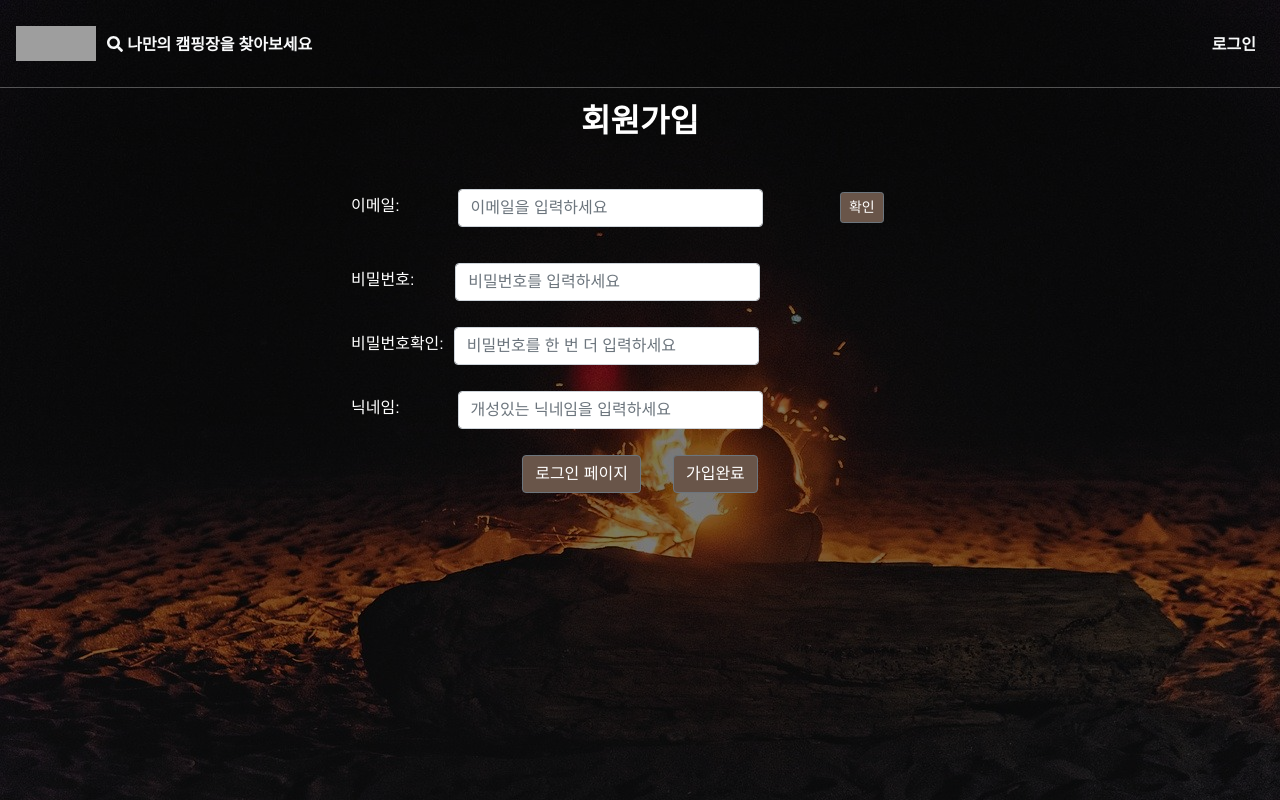
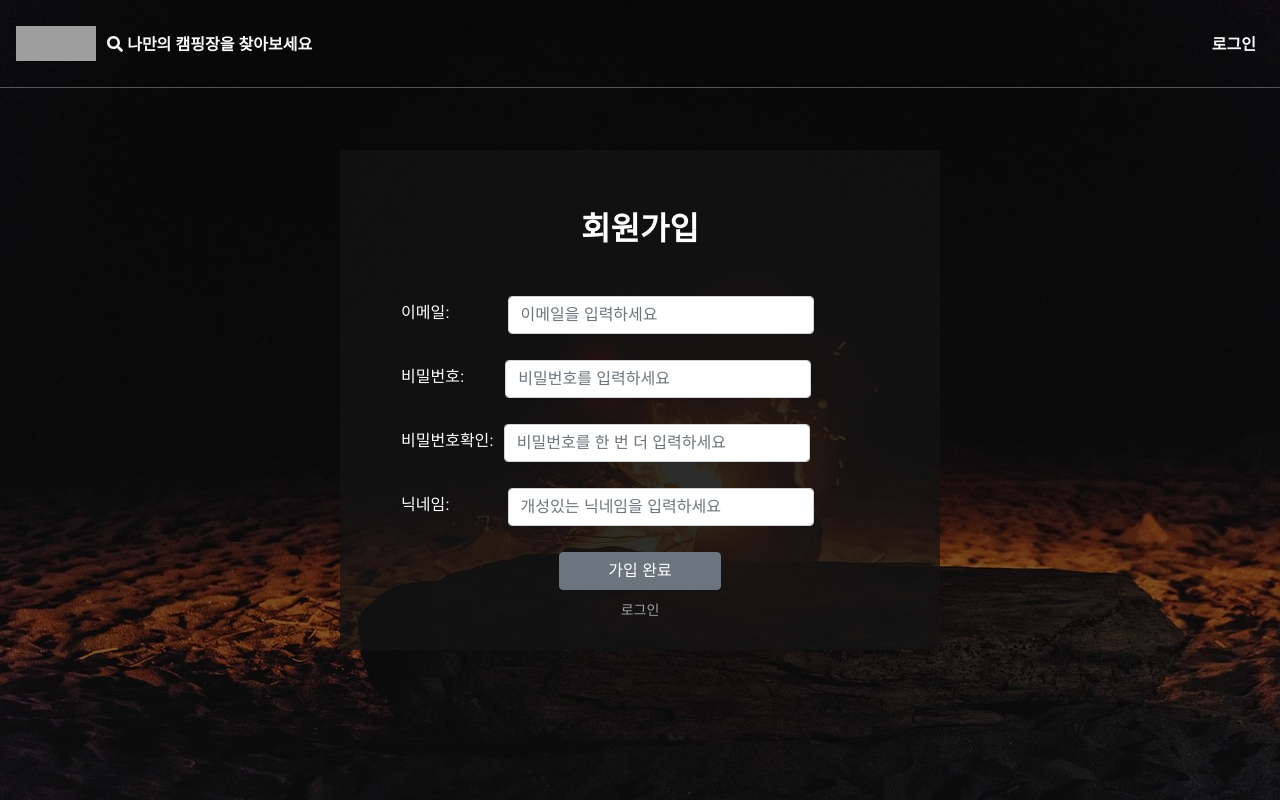
Before and after one commit to parkjw-pro/Camfors, a Vue app in the folder frontend/: page /register in a window 1280 px wide. Built offline with nearby package versions, Linux system fonts and the light colour scheme; no server answers; grey boxes are pictures that could not be loaded; a web font is replaced by a local one.

Commit message:
회원가입, 마이페이지 수정

```diff
--- a/frontend/server.js
+++ b/frontend/server.js
@@ -29,8 +29,8 @@ app.get("/search", function(req, res) {
     }
   });
 });
-app.listen(3000, function() {
+app.listen(2000, function() {
   console.log(
-    "http://15.164.219.18:3000/search/blog?query=검색어 app listening on port 3000!"
+    "https://j4a304.p.ssafy.io/search/search/blog?query=검색어 app listening on port 3000!"
   );
 });
--- a/frontend/src/components/campsite/mypagelike.vue
+++ b/frontend/src/components/campsite/mypagelike.vue
@@ -33,7 +33,7 @@ export default {
         slidesPerView: 2,
         spaceBetween: 20,
         slidesPerGroup: 2,
-        loop: true,
+        loop: false,
         loopFillGroupWithBlank: false,
         pagination: {
           el: ".swiper-pagination",
--- a/frontend/src/views/member/Mypage.vue
+++ b/frontend/src/views/member/Mypage.vue
@@ -98,6 +98,7 @@ export default {
   color: black;
   background-color: rgba(255, 255, 255, 0.356);
   opacity: 0.7;
+  pointer-events: none;
 }
 
 #my2 {
--- a/frontend/src/views/member/Register.vue
+++ b/frontend/src/views/member/Register.vue
@@ -26,19 +26,12 @@
                 <b-form-input
                   type="email"
                   class="ml-5"
-                  style="width:50%; float:left;"
+                  style="width:60%; float:left;"
                   v-model="credentials.email"
                   placeholder="이메일을 입력하세요"
                   required
                   @keypress.enter="check_user_email"
                 ></b-form-input>
-                <b-button
-                  id="btn_signup"
-                  style="margin-top:3px"
-                  size="sm"
-                  @click="check_user_email"
-                  >확인</b-button
-                >
                 <br />
                 <br />
                 <small
@@ -67,7 +60,7 @@
                 <b-form-input
                   type="password"
                   class="mx-4"
-                  style="width:50%; float:left; font-color : black;"
+                  style="width:60%; float:left; font-color : black;"
                   v-model="credentials.password"
                   placeholder="비밀번호를 입력하세요"
                   required
@@ -100,7 +93,7 @@
                 </label>
                 <b-form-input
                   type="password"
-                  style="width:50%; float:left;"
+                  style="width:60%; float:left;"
                   v-model="password_confirmation"
                   placeholder="비밀번호를 한 번 더 입력하세요"
                   required
@@ -135,7 +128,7 @@
                 <b-form-input
                   type="text"
                   class="ml-5"
-                  style="width:50%; float:left;"
+                  style="width:60%; float:left;"
                   v-model="credentials.nickname"
                   placeholder="개성있는 닉네임을 입력하세요"
                   required
@@ -155,16 +148,14 @@
       </b-col>
       <!-- 버튼 -->
       <div>
-        <b-button
-          id="btn_signup"
-          class="mx-3"
-          @click="$router.push({ name: 'Login' })"
-        >
-          로그인 페이지
+       <b-button variant="secondary" style="width:30%; margin-bottom:10px;" class="mx-3" @click="onSubmit()">
+          가입 완료
         </b-button>
-        <b-button id="btn_signup" class="mx-3" @click="onSubmit()">
-          가입완료
-        </b-button>
+        <div class="small">
+        <span style="color: rgba(161, 161, 161); cursor: pointer;" @click="$router.push({ name: 'Login' })"
+            >로그인
+          </span>
+        </div>
       </div>
     </div>
   </div>
@@ -187,8 +178,7 @@ export default {
       cssProps: {
         backgroundImage: `url(${require("@/assets/register/register.jpg")})`,
         width: "100vw",
-        height: "100vh",
-        position: "relative"
+        height: "100vh"
       },
       credentials: {
         nickname: "",
@@ -279,10 +269,15 @@ input[type="password"] {
 }
 
 #box {
-  display: block;
-  width: 50%;
   position: absolute;
-  left: 25%;
-  margin-top: 8%;
+  vertical-align:middle;
+  width: 600px;
+  height: 500px;
+  padding: 30px;
+  padding-top: 60px;
+  top: 50%;
+  left: 50%;
+  transform: translate(-50%, -50%);
+  background-color: rgba(20, 20, 20, 0.747);
 }
 </style>
```
